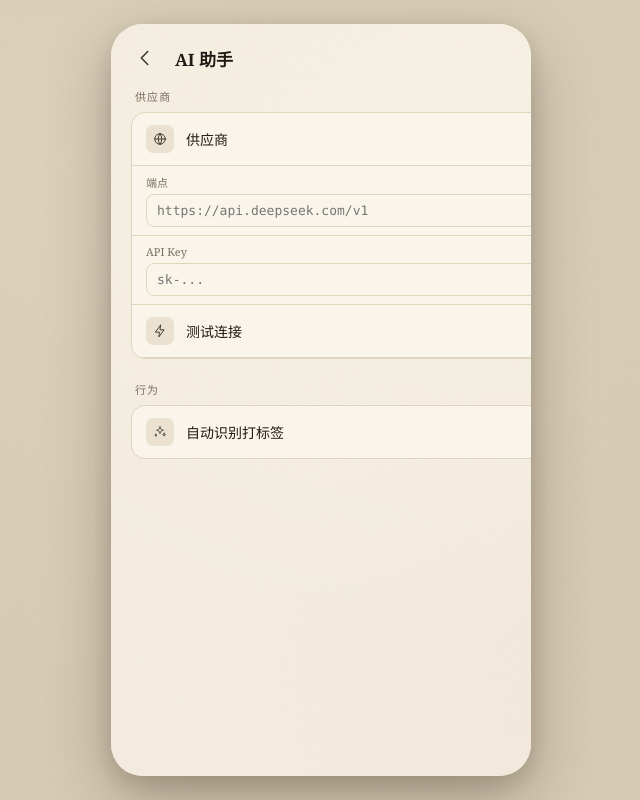
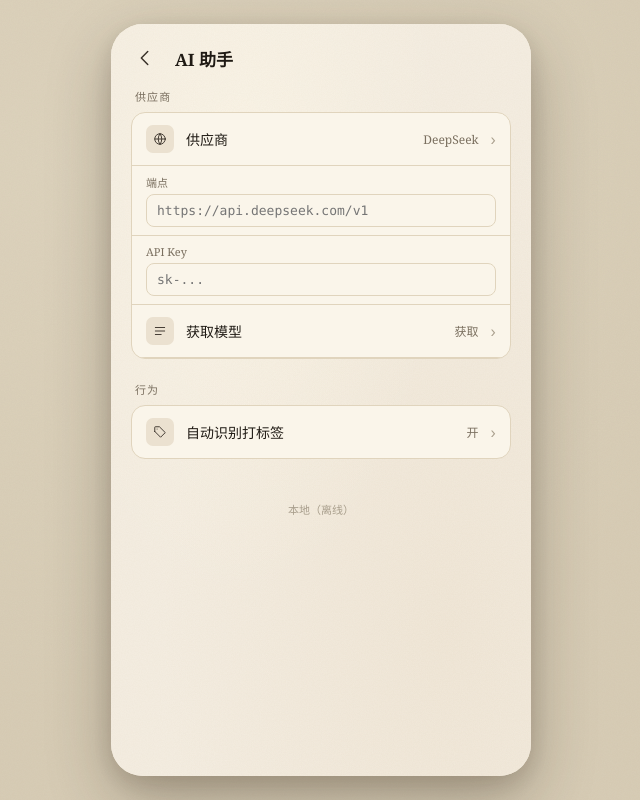
Before and after one commit to whatwoods/yan, a React (Vite) app: page / in a window 1280 px wide. Both pictures are taken after a click on the button "设置". Shown: the whole page, without its empty margins (319-959 px from the left). Built offline with nearby package versions, Linux system fonts and the light colour scheme.

Commit message:
功能：重构 AI 相关逻辑，添加模型组级分配支持，优化 AI 可用性测试，更新相关组件和样式

```diff
--- a/src/ai.js
+++ b/src/ai.js
@@ -57,6 +57,35 @@ function safeParseJson(text) {
   return null;
 }
 
+function normalizeContentText(content) {
+  if (!content) return '';
+  if (typeof content === 'string') return content.trim();
+  if (Array.isArray(content)) {
+    return content.map((part) => {
+      if (typeof part === 'string') return part;
+      if (typeof part?.text === 'string') return part.text;
+      if (typeof part?.content === 'string') return part.content;
+      return '';
+    }).join('').trim();
+  }
+  if (typeof content.text === 'string') return content.text.trim();
+  if (typeof content.content === 'string') return content.content.trim();
+  return '';
+}
+
+function extractChoiceText(choice) {
+  return normalizeContentText(choice?.message?.content ?? choice?.text ?? '');
+}
+
+function extractChoiceReasoningText(choice) {
+  return normalizeContentText(
+    choice?.message?.reasoning_content
+    ?? choice?.message?.reasoningContent
+    ?? choice?.message?.reasoning
+    ?? ''
+  );
+}
+
 // ── Config helpers ────────────────────────────────────────────
 
 export async function getAIConfig() {
@@ -66,9 +95,13 @@ export async function getAIConfig() {
   return config;
 }
 
-export function isAIConfigured(config, assignment = {}) {
+export function isAIConfigured(config, assignment = {}, groupAssignment = {}) {
   if (!config?.apiKey || !config?.endpoint) return false;
-  return Boolean(config.defaultModel || Object.values(assignment || {}).some(Boolean));
+  return Boolean(
+    config.defaultModel
+    || Object.values(assignment || {}).some(Boolean)
+    || Object.values(groupAssignment || {}).some(Boolean)
+  );
 }
 
 export async function getModelAssignment() {
@@ -82,7 +115,7 @@ export async function getModelGroupAssignment() {
   return (await getMeta('modelGroupAssignment')) || { simple: '', normal: '', complex: '' };
 }
 
-export function resolveModel(task, config, assignment, groupAssignment) {
+export function resolveModel(task, config, assignment = {}, groupAssignment = {}) {
   return assignment[task]
     || groupAssignment[TASK_GROUPS[task]]
     || config.defaultModel
@@ -104,6 +137,88 @@ export async function fetchModels(endpoint, apiKey) {
   } catch (e) {
     console.warn('[ai] fetchModels 失败:', e.message);
     return [];
+  }
+}
+
+export async function testAIAvailability({
+  task = 'ask',
+  config: cachedConfig,
+  assignment: cachedAssignment,
+  groupAssignment: cachedGroupAssignment,
+  fetchImpl = fetch,
+  timeout = 20_000,
+  signal,
+} = {}) {
+  const config = cachedConfig || await getAIConfig();
+  const assignment = cachedAssignment || await getModelAssignment();
+  const groupAssignment = cachedGroupAssignment || await getModelGroupAssignment();
+  const endpoint = (config.endpoint || '').trim();
+
+  if (!endpoint || !config.apiKey) {
+    return { ok: false, reason: '请填写端点和密钥' };
+  }
+
+  const model = resolveModel(task, { ...config, endpoint }, assignment, groupAssignment);
+  if (!model) {
+    return { ok: false, reason: '未设置可用模型' };
+  }
+
+  const body = {
+    model,
+    messages: [
+      { role: 'system', content: '只回复“可用”两个字，不要解释。' },
+      { role: 'user', content: '请回复：可用' },
+    ],
+    temperature: 0,
+    max_tokens: 128,
+  };
+
+  const ctrl = new AbortController();
+  const abortFromCaller = () => ctrl.abort();
+  if (signal) {
+    if (signal.aborted) ctrl.abort();
+    else signal.addEventListener('abort', abortFromCaller, { once: true });
+  }
+  const timer = setTimeout(() => ctrl.abort(), timeout);
+
+  try {
+    const res = await fetchImpl(joinEndpoint(endpoint, '/chat/completions'), {
+      method: 'POST',
+      headers: {
+        'Content-Type': 'application/json',
+        'Authorization': `Bearer ${config.apiKey}`,
+      },
+      body: JSON.stringify(body),
+      signal: ctrl.signal,
+    });
+
+    if (!res.ok) {
+      return { ok: false, model, reason: `HTTP ${res.status}` };
+    }
+
+    const data = await res.json().catch(() => null);
+    const choice = data?.choices?.[0];
+    const sample = extractChoiceText(choice);
+    if (!sample) {
+      if (choice?.finish_reason === 'length') {
+        return { ok: false, model, reason: '输出被截断，请重试或换用非推理模型' };
+      }
+      if (extractChoiceReasoningText(choice)) {
+        return { ok: false, model, reason: '只返回了思考内容，未返回最终回答' };
+      }
+      return { ok: false, model, reason: '未返回内容' };
+    }
+
+    return { ok: true, model, sample: sample.slice(0, 40) };
+  } catch (e) {
+    return {
+      ok: false,
+      model,
+      reason: e.name === 'AbortError' ? '请求超时' : (e.message || '网络错误'),
+    };
+  } finally {
+    clearTimeout(timer);
+    signal?.removeEventListener?.('abort', abortFromCaller);
   }
 }
 
@@ -142,7 +257,7 @@ export async function chatCompletion(task, messages, { temperature = 0.3, maxTok
     clearTimeout(timer);
     if (!res.ok) throw new Error(`chatCompletion ${res.status}`);
     const data = await res.json();
-    return data.choices?.[0]?.message?.content || null;
+    return extractChoiceText(data.choices?.[0]) || null;
   } catch (e) {
     console.warn(`[ai] chatCompletion(${task}) 失败:`, e.message);
     // JSON mode not supported fallback: retry without response_format
@@ -163,7 +278,7 @@ export async function chatCompletion(task, messages, { temperature = 0.3, maxTok
         clearTimeout(timer2);
         if (!res2.ok) throw new Error(`chatCompletion(retry) ${res2.status}`);
         const data2 = await res2.json();
-        return data2.choices?.[0]?.message?.content || null;
+        return extractChoiceText(data2.choices?.[0]) || null;
       } catch (e2) {
         console.warn(`[ai] chatCompletion(${task}) fallback 也失败:`, e2.message);
       }
--- a/src/icons.jsx
+++ b/src/icons.jsx
@@ -36,6 +36,7 @@ export const ICONS = {
   globe:   (p) => <Icon {...p}><circle cx="12" cy="12" r="9"/><path d="M3 12h18M12 3a14 14 0 010 18M12 3a14 14 0 000 18"/></Icon>,
   trash:   (p) => <Icon {...p}><path d="M4 7h16M9 7V4h6v3M6 7l1 13a2 2 0 002 2h6a2 2 0 002-2l1-13"/></Icon>,
   settings:(p) => <Icon {...p}><circle cx="12" cy="12" r="3"/><path d="M19.4 15a1.6 1.6 0 00.3 1.8l.1.1a2 2 0 11-2.8 2.8l-.1-.1a1.6 1.6 0 00-1.8-.3 1.6 1.6 0 00-1 1.5V21a2 2 0 11-4 0v-.1a1.6 1.6 0 00-1-1.5 1.6 1.6 0 00-1.8.3l-.1.1a2 2 0 11-2.8-2.8l.1-.1a1.6 1.6 0 00.3-1.8 1.6 1.6 0 00-1.5-1H3a2 2 0 110-4h.1a1.6 1.6 0 001.5-1 1.6 1.6 0 00-.3-1.8l-.1-.1a2 2 0 112.8-2.8l.1.1a1.6 1.6 0 001.8.3H9a1.6 1.6 0 001-1.5V3a2 2 0 114 0v.1a1.6 1.6 0 001 1.5 1.6 1.6 0 001.8-.3l.1-.1a2 2 0 112.8 2.8l-.1.1a1.6 1.6 0 00-.3 1.8V9a1.6 1.6 0 001.5 1H21a2 2 0 110 4h-.1a1.6 1.6 0 00-1.5 1z"/></Icon>,
+  chip:    (p) => <Icon {...p}><rect x="6" y="6" width="12" height="12" rx="2"/><path d="M9 3v3M15 3v3M9 18v3M15 18v3M3 9h3M3 15h3M18 9h3M18 15h3"/><rect x="9" y="9" width="6" height="6" rx="1"/></Icon>,
   square:  (p) => <Icon {...p} fill="currentColor" sw={0}><rect x="6" y="6" width="12" height="12" rx="2"/></Icon>,
   grid:    (p) => <Icon {...p}><rect x="3" y="3" width="8" height="8" rx="1.5"/><rect x="13" y="3" width="8" height="8" rx="1.5"/><rect x="3" y="13" width="8" height="8" rx="1.5"/><rect x="13" y="13" width="8" height="8" rx="1.5"/></Icon>,
 };
--- a/src/screen-settings-ai.jsx
+++ b/src/screen-settings-ai.jsx
@@ -6,15 +6,37 @@ import { ICONS } from './icons.jsx';
 import { showToast } from './components.jsx';
 import { getMeta, setMeta } from './db.js';
 import { SecretsStore } from './crypto.js';
-import { PROVIDERS, TASK_LABELS, TASK_GROUPS, fetchModels as aiFetchModels, getModelAssignment, getModelGroupAssignment, isAIConfigured } from './ai.js';
+import { PROVIDERS, TASK_LABELS, TASK_GROUPS, fetchModels as aiFetchModels, getModelAssignment, getModelGroupAssignment, isAIConfigured, testAIAvailability } from './ai.js';
 import { Section, Row, PickerSheet, SubScrHead, inputStyle } from './settings-components.jsx';
 import { UnlockSheet } from './settings-security.jsx';
+
+function groupIcon(groupKey, I) {
+  if (groupKey === 'simple') return <I.tag size={14} />;
+  if (groupKey === 'normal') return <I.chat size={14} />;
+  return <I.sparkle size={14} />;
+}
+
+function taskIcon(task, I) {
+  const map = {
+    classify: <I.grid size={14} />,
+    tag: <I.tag size={14} />,
+    summarize: <I.list size={14} />,
+    ask: <I.chat size={14} />,
+    organize: <I.pen size={14} />,
+    restructure: <I.book size={14} />,
+    insight: <I.calendar size={14} />,
+    curator: <I.filter size={14} />,
+  };
+  return map[task] || <I.chip size={14} />;
+}
 
 export function AISettingsScreen({ onBack, settings, onSettingsChange, onAIConfigChange }) {
   const T = TOKENS, I = ICONS;
 
   const [aiConfig, setAiConfig] = useState({ provider: 'deepseek', endpoint: '', apiKey: '', models: [], defaultModel: '' });
-  const [aiTesting, setAiTesting] = useState(false);
+  const [modelFetching, setModelFetching] = useState(false);
+  const [aiAvailabilityTesting, setAiAvailabilityTesting] = useState(false);
+  const [aiAvailabilityResult, setAiAvailabilityResult] = useState(null);
   const [aiModels, setAiModels] = useState([]);
   const [modelAssignment, setModelAssignment] = useState({ classify: '', tag: '', summarize: '', insight: '', ask: '', curator: '', organize: '', restructure: '' });
   const [modelGroupAssignment, setModelGroupAssignment] = useState({ simple: '', normal: '', complex: '' });
@@ -43,7 +65,7 @@ export function AISettingsScreen({ onBack, settings, onSettingsChange, onAIConfi
           const hydrated = { ...savedAi, apiKey: savedAi.apiKey || SecretsStore.get('apiKey') || '' };
           setAiConfig(prev => ({ ...prev, ...hydrated }));
           setAiModels(hydrated.models || []);
-          onAIConfigChange?.(hydrated, savedAssignment);
+          onAIConfigChange?.(hydrated, savedAssignment, savedGroupAssignment);
         }
         if (savedAssignment) setModelAssignment(savedAssignment);
         if (savedGroupAssignment) setModelGroupAssignment(savedGroupAssignment);
@@ -70,12 +92,13 @@ export function AISettingsScreen({ onBack, settings, onSettingsChange, onAIConfi
     } else {
       await setMeta('aiConfig', config);
     }
-    onAIConfigChange?.(config, modelAssignment);
-  }, [masterPasswordSet, secretsUnlocked, modelAssignment, onAIConfigChange]);
+    onAIConfigChange?.(config, modelAssignment, modelGroupAssignment);
+  }, [masterPasswordSet, secretsUnlocked, modelAssignment, modelGroupAssignment, onAIConfigChange]);
 
-  const handleAiTest = useCallback(async () => {
-    setAiTesting(true);
+  const handleFetchModels = useCallback(async () => {
+    setModelFetching(true);
     setAiModels([]);
+    setAiAvailabilityResult(null);
     try {
       const endpoint = aiConfig.endpoint || PROVIDERS.find(p => p.id === aiConfig.provider)?.endpoint || '';
       if (!endpoint || !aiConfig.apiKey) {
@@ -87,16 +110,43 @@ export function AISettingsScreen({ onBack, settings, onSettingsChange, onAIConfi
         setAiModels(models);
         const updated = { ...aiConfig, endpoint, models, defaultModel: aiConfig.defaultModel || models[0] };
         await saveAiConfig(updated);
-        showToast(`连接成功 · ${models.length} 个模型`);
+        showToast(`已获取 ${models.length} 个模型`);
       } else {
-        showToast('连接失败: 未获取到模型列表');
+        showToast('获取失败: 未获取到模型列表');
       }
     } catch (e) {
-      showToast('连接失败: ' + (e.message || '网络错误'));
+      showToast('获取失败: ' + (e.message || '网络错误'));
     } finally {
-      setAiTesting(false);
+      setModelFetching(false);
     }
   }, [aiConfig, saveAiConfig]);
+
+  const handleAiAvailabilityTest = useCallback(async () => {
+    setAiAvailabilityTesting(true);
+    const endpoint = aiConfig.endpoint || PROVIDERS.find(p => p.id === aiConfig.provider)?.endpoint || '';
+    const config = { ...aiConfig, endpoint };
+    try {
+      const result = await testAIAvailability({
+        task: 'ask',
+        config,
+        assignment: modelAssignment,
+        groupAssignment: modelGroupAssignment,
+      });
+      setAiAvailabilityResult(result);
+      if (result.ok) {
+        await saveAiConfig(config);
+        showToast(`连接成功 · ${result.model}`);
+      } else {
+        showToast(`连接失败: ${result.reason}`);
+      }
+    } catch (e) {
+      const result = { ok: false, reason: e.message || '网络错误' };
+      setAiAvailabilityResult(result);
+      showToast(`连接失败: ${result.reason}`);
+    } finally {
+      setAiAvailabilityTesting(false);
+    }
+  }, [aiConfig, modelAssignment, modelGroupAssignment, saveAiConfig]);
 
   const handleUnlock = useCallback(async (password) => {
     const ok = await SecretsStore.unlock(password);
@@ -107,13 +157,13 @@ export function AISettingsScreen({ onBack, settings, onSettingsChange, onAIConfi
     if (key) {
       setAiConfig(prev => {
         const next = { ...prev, apiKey: key };
-        onAIConfigChange?.(next, modelAssignment);
+        onAIConfigChange?.(next, modelAssignment, modelGroupAssignment);
         return next;
       });
     }
     showToast('已解锁');
     return true;
-  }, [modelAssignment, onAIConfigChange]);
+  }, [modelAssignment, modelGroupAssignment, onAIConfigChange]);
 
   return (
     <div className="screen paper">
@@ -122,7 +172,7 @@ export function AISettingsScreen({ onBack, settings, onSettingsChange, onAIConfi
       <div className="scroll" style={{ flex: 1, padding: '0 20px 30px' }}>
         {secretsLocked ? (
           <Section title="密钥已加密">
-            <Row icon={<I.pin size={14} />} label="点击解锁"
+            <Row icon={<I.lock size={14} />} label="点击解锁"
               value="解锁后可配置 AI" onClick={() => setShowUnlockSheet(true)} last />
           </Section>
         ) : (
@@ -134,7 +184,7 @@ export function AISettingsScreen({ onBack, settings, onSettingsChange, onAIConfi
               <div style={{ padding: '8px 14px', borderBottom: `1px solid var(--fold)` }}>
                 <div style={{ fontSize: 11, color: 'var(--ink-mute)', marginBottom: 4, fontFamily: T.fontSerif }}>端点</div>
                 <input type="text" value={aiConfig.endpoint}
-                  onChange={(e) => setAiConfig({ ...aiConfig, endpoint: e.target.value })}
+                  onChange={(e) => { setAiAvailabilityResult(null); setAiConfig({ ...aiConfig, endpoint: e.target.value }); }}
                   onBlur={() => saveAiConfig(aiConfig)}
                   placeholder={PROVIDERS.find(p => p.id === aiConfig.provider)?.endpoint || 'https://...'}
                   style={inputStyle(T)} />
@@ -142,24 +192,44 @@ export function AISettingsScreen({ onBack, settings, onSettingsChange, onAIConfi
               <div style={{ padding: '8px 14px', borderBottom: `1px solid var(--fold)` }}>
                 <div style={{ fontSize: 11, color: 'var(--ink-mute)', marginBottom: 4, fontFamily: T.fontSerif }}>API Key</div>
                 <input type="password" value={aiConfig.apiKey}
-                  onChange={(e) => setAiConfig({ ...aiConfig, apiKey: e.target.value })}
+                  onChange={(e) => { setAiAvailabilityResult(null); setAiConfig({ ...aiConfig, apiKey: e.target.value }); }}
                   onBlur={() => saveAiConfig(aiConfig)}
                   placeholder="sk-..."
                   style={inputStyle(T)} />
               </div>
-              <Row icon={<I.bolt size={14} />}
-                label={aiTesting ? '测试中...' : '测试连接'}
-                value={aiTesting ? '...' : '测试'}
-                onClick={aiTesting ? undefined : handleAiTest} />
+              <Row icon={<I.list size={14} />}
+                label={modelFetching ? '获取中...' : '获取模型'}
+                value={modelFetching ? '...' : '获取'}
+                onClick={modelFetching ? undefined : handleFetchModels} />
               {aiModels.length > 0 && (
-                <Row icon={<I.bolt size={14} />} label="默认模型"
-                  value={aiConfig.defaultModel || '未设置'}
-                  onClick={() => setShowDefaultModelPicker(true)} last />
+                <>
+                  <Row icon={<I.check size={14} />}
+                    label={aiAvailabilityTesting ? '测试中...' : '测试连接'}
+                    value={aiAvailabilityTesting ? '...' : aiAvailabilityResult ? (aiAvailabilityResult.ok ? '通过' : '失败') : '测试'}
+                    onClick={aiAvailabilityTesting ? undefined : handleAiAvailabilityTest} />
+                  {aiAvailabilityResult && (
+                    <div style={{
+                      padding: '8px 14px',
+                      borderBottom: `1px solid var(--fold)`,
+                      fontFamily: T.fontSerif,
+                      fontSize: 12,
+                      color: aiAvailabilityResult.ok ? 'var(--bamboo)' : 'var(--seal)',
+                      lineHeight: 1.5,
+                    }}>
+                      {aiAvailabilityResult.ok
+                        ? `已验证 ${aiAvailabilityResult.model} 能完成一次生成`
+                        : `失败：${aiAvailabilityResult.reason}`}
+                    </div>
+                  )}
+                  <Row icon={<I.chip size={14} />} label="默认模型"
+                    value={aiConfig.defaultModel || '未设置'}
+                    onClick={() => setShowDefaultModelPicker(true)} last />
+                </>
               )}
             </Section>
 
             <Section title="行为">
-              <Row icon={<I.sparkle size={14} />} label="自动识别打标签"
+              <Row icon={<I.tag size={14} />} label="自动识别打标签"
                 value={settings.autoTag ? '开' : '关'}
                 onClick={() => onSettingsChange({ ...settings, autoTag: !settings.autoTag })} last />
             </Section>
@@ -183,7 +253,7 @@ export function AISettingsScreen({ onBack, settings, onSettingsChange, onAIConfi
                     <Section key={groupKey} title={groupLabels[groupKey]}>
                       {/* Group-level model */}
                       <Row
-                        icon={<I.sparkle size={14} />}
+                        icon={groupIcon(groupKey, I)}
                         label={`${groupLabels[groupKey]}模型`}
                         value={modelGroupAssignment[groupKey] || aiConfig.defaultModel || '未设置'}
                         onClick={() => setShowModelPicker(`group:${groupKey}`)}
@@ -209,7 +279,7 @@ export function AISettingsScreen({ onBack, settings, onSettingsChange, onAIConfi
                       {/* Task-level overrides (when expanded) */}
                       {isExpanded && tasksInGroup.map((task, idx) => (
                         <Row key={task}
-                          icon={<span style={{ fontSize: 11, color: 'var(--ink-mute)' }}>{(TASK_LABELS[task] || task)[0]}</span>}
+                          icon={taskIcon(task, I)}
                           label={TASK_LABELS[task] || task}
                           value={modelAssignment[task] || '（继承组级）'}
                           onClick={() => setShowModelPicker(task)}
@@ -227,7 +297,7 @@ export function AISettingsScreen({ onBack, settings, onSettingsChange, onAIConfi
 
         <div style={{ textAlign: 'center', padding: '20px 0 10px',
           fontFamily: T.fontMono, fontSize: 11, color: 'var(--ink-fade)' }}>
-          {isAIConfigured(aiConfig, modelAssignment)
+          {isAIConfigured(aiConfig, modelAssignment, modelGroupAssignment)
             ? `已配置 · ${PROVIDERS.find(p => p.id === aiConfig.provider)?.name || aiConfig.provider}`
             : '本地（离线）'}
         </div>
@@ -243,6 +313,7 @@ export function AISettingsScreen({ onBack, settings, onSettingsChange, onAIConfi
           current={aiConfig.provider}
           onSelect={(id) => {
             const p = PROVIDERS.find(x => x.id === id);
+            setAiAvailabilityResult(null);
             saveAiConfig({ ...aiConfig, provider: id, endpoint: p?.endpoint || aiConfig.endpoint });
             setShowProviderPicker(false);
           }}
@@ -252,7 +323,7 @@ export function AISettingsScreen({ onBack, settings, onSettingsChange, onAIConfi
         <PickerSheet title="默认模型"
           options={aiModels.map(m => ({ value: m, label: m, hint: '用于未单独指定的任务' }))}
           current={aiConfig.defaultModel}
-          onSelect={(val) => { saveAiConfig({ ...aiConfig, defaultModel: val }); setShowDefaultModelPicker(false); }}
+          onSelect={(val) => { setAiAvailabilityResult(null); saveAiConfig({ ...aiConfig, defaultModel: val }); setShowDefaultModelPicker(false); }}
           onClose={() => setShowDefaultModelPicker(false)} />
       )}
       {showModelPicker && (
@@ -278,10 +349,14 @@ export function AISettingsScreen({ onBack, settings, onSettingsChange, onAIConfi
               const updated = { ...modelGroupAssignment, [groupKey]: val };
               setModelGroupAssignment(updated);
               setMeta('modelGroupAssignment', updated);
+              setAiAvailabilityResult(null);
+              onAIConfigChange?.(aiConfig, modelAssignment, updated);
             } else {
               const updated = { ...modelAssignment, [showModelPicker]: val };
               setModelAssignment(updated);
               setMeta('modelAssignment', updated);
+              setAiAvailabilityResult(null);
+              onAIConfigChange?.(aiConfig, updated, modelGroupAssignment);
             }
             setShowModelPicker(null);
           }}
--- a/styles.css
+++ b/styles.css
@@ -346,6 +346,10 @@ html, body {
 }
 
 /* Toast */
+@keyframes toast-in {
+  from { transform: translateX(-50%) translateY(20%); opacity: 0; }
+  to { transform: translateX(-50%) translateY(0); opacity: 1; }
+}
 .toast {
   position: fixed; left: 50%; top: 65%;
   transform: translateX(-50%);
@@ -354,7 +358,7 @@ html, body {
   font-family: var(--font-serif); font-size: 14px;
   box-shadow: 0 8px 24px rgba(0,0,0,.2);
   display: flex; align-items: center; gap: 8px;
-  animation: slide-up .25s ease, fade-in .25s ease;
+  animation: toast-in .25s ease;
   z-index: 100;
   white-space: nowrap;
 }
@@ -765,7 +769,13 @@ mark {
     overflow: hidden;
     position: relative; z-index: 1;
   }
-  .app { position: absolute; }
+  .app {
+    position: absolute;
+    inset: 0;
+    width: 100%;
+    height: 100%;
+    transform: none;
+  }
 }
 
 /* Reduce motion */
```
Also changed, not shown: src/app.jsx (+9 -5 lines), src/screen-detail.jsx (+5 -4 lines), src/screen-settings.jsx (+10 -6 lines), 2 other files (tests, documents, lock files or other folders).
